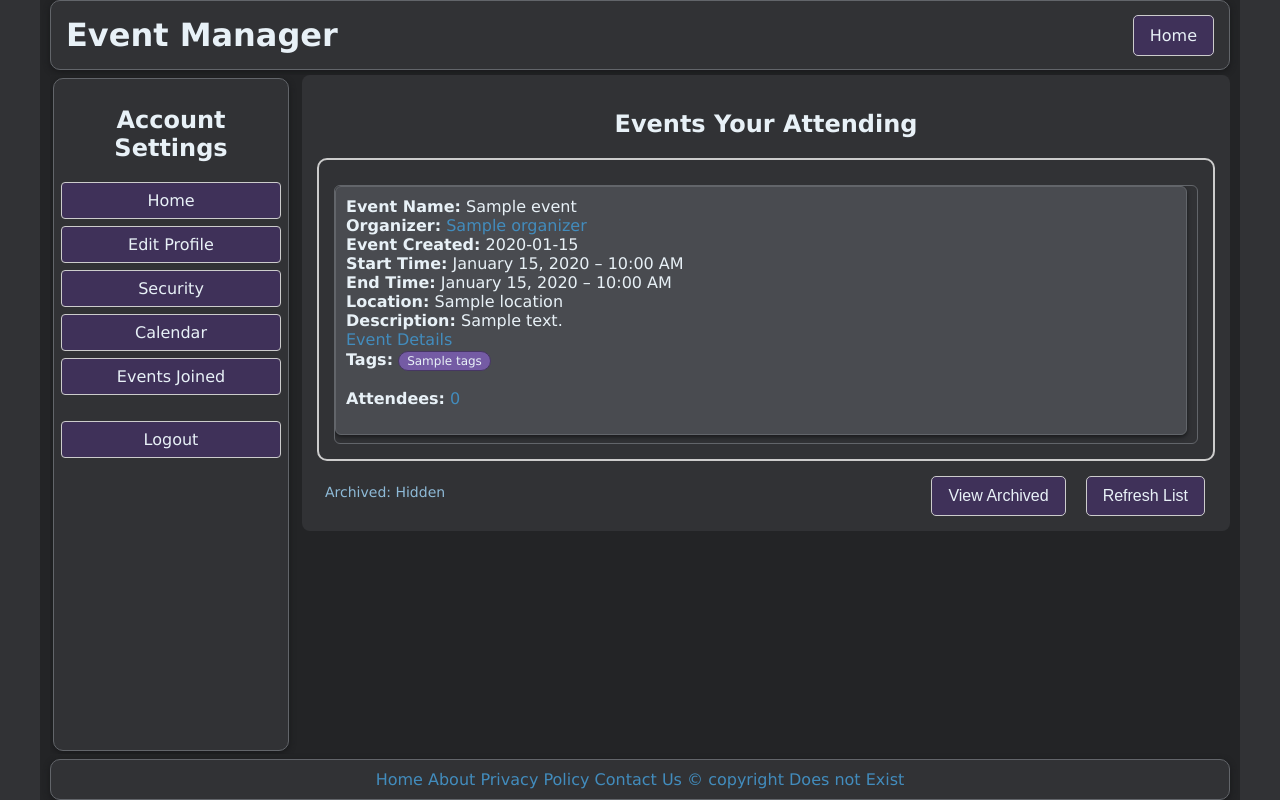
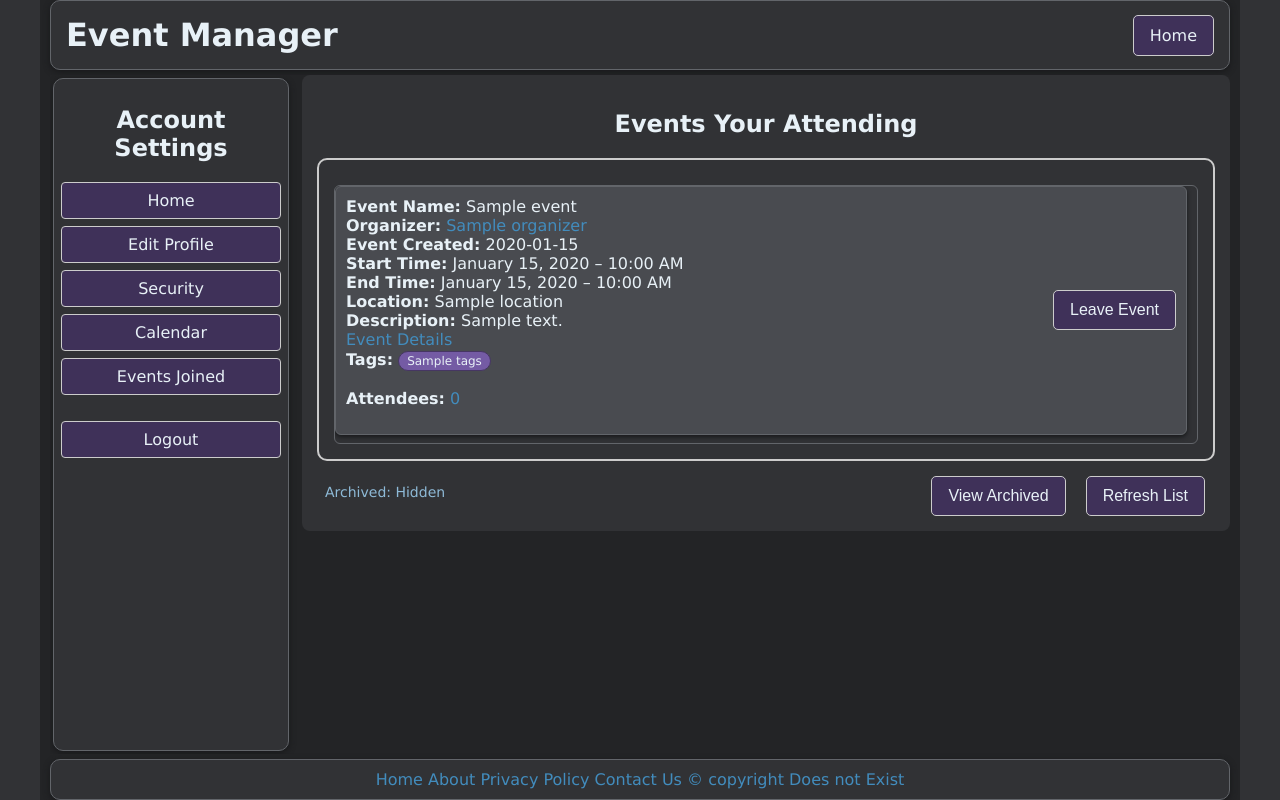
Before and after one commit to kyk37/final_project, a FastAPI app: template templates/profile_events.html in a window 1280 px wide. Run offline with FastAPI, Linux system fonts and the light colour scheme; the template is opened without the code that fills it: most values are stand-ins (such as "Sample title", 1, 10 or a date in 2020); parts of the project's set-up code (start-up, migrations or seed data) failed here and were passed over.

Commit message:
Final in presentation
This is the final from the presentation

```diff
--- a/templates/profile_events.html
+++ b/templates/profile_events.html
@@ -91,6 +91,9 @@
                         </div>
 
                         <div class="scroll-join-button">
+                          {% if not is_organizer or event.owner_uid != user_id %}
+                          <button class="cancel-btn" onclick="leaveEvent({{ event.uid }})">Leave Event</button>
+                          {% endif %}
                           {% if is_organizer and event.owner_uid == user_id %}
                           <div class="scroll-join-button">
                             {% if event.archived %}
@@ -219,7 +222,30 @@
   </div>
   </div>
 
+  <script>
+    function leaveEvent(eventId) {
+      if (!confirm("Are you sure you want to leave this event?")) return;
 
+      fetch(`/api/unjoin_event/${eventId}`, {
+        method: "POST"
+      })
+      .then(response => {
+        if (response.ok) {
+          alert("You have left the event.");
+          window.location.reload();
+        } else {
+          return response.json().then(data => {
+            throw new Error(data.detail || "Failed to leave event");
+          });
+        }
+      })
+      .catch(err => {
+        console.error("Leave error:", err);
+        alert("Error leaving event.");
+      });
+    }
+
+  </script>
 
 
     <script>
```
Also changed, not shown: static/uploads/event_3_20250422010948_CNX_UPhysics_13_07_spacetime.png (added), static/uploads/event_3_20250422013140_CNX_UPhysics_13_07_spacetime.png (added), static/uploads/event_3_20250422013140_black hole.jpg (added), static/uploads/profile_2.png (added), user_database.db.
